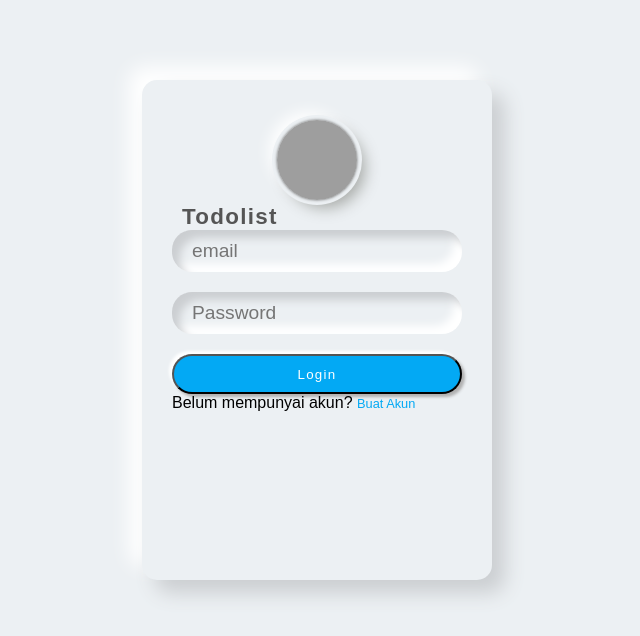
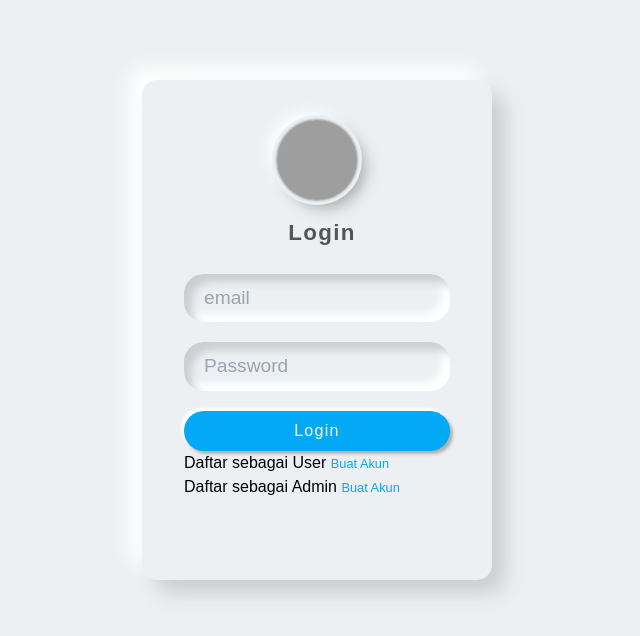
Before and after one commit to PBP-G20Project/pusat-pengaduan, a Django app: page /login/ in a window 1280 px wide. Shown: the top 636 px of the page, without its empty margins (323-963 px from the left). Run offline with Django 4.2, Linux system fonts and the light colour scheme; some libraries are stand-ins or nearby versions; grey boxes are pictures that could not be loaded.

Commit message:
tambah styling

```diff
--- a/login_things/templates/login.html
+++ b/login_things/templates/login.html
@@ -11,7 +11,7 @@
         <img  src="https://i.postimg.cc/YjKpG3qm/task.png">
     </div>
     <div class="text-center mt-4 name">
-        Todolist
+        Login
     </div>
     <form class="p-3 mt-3" method="POST">
         <div class="form-field d-flex align-items-center">
@@ -24,7 +24,10 @@
             <input type="password" name="password" placeholder="Password" class="form-control">
         </div>
         <input class="btn btn-primary" type="submit" value="Login">
-        Belum mempunyai akun? <a href="{% url 'login:register_user' %}">Buat Akun</a>
+        <br>
+        Daftar sebagai User <a href="{% url 'login:register_user' %}">Buat Akun</a>
+        <br>
+        Daftar sebagai Admin <a href="{% url 'login:register_admin' %}">Buat Akun</a>
     </form>
 </div>
 
--- a/templates/base.html
+++ b/templates/base.html
@@ -6,6 +6,7 @@
   <meta charset="UTF-8">
   <meta name="viewport" content="width=device-width, initial-scale=1.0">
   <link rel="stylesheet" href="{% static 'css/style.css' %}">
+  <script src="https://cdn.tailwindcss.com"></script>
   {% block meta %}
   {% endblock meta %}
 </head>
```
Also changed, not shown: login_things/models.py (+7 -1 lines), login_things/templates/register.html (+12 -1 lines), login_things/migrations/0004_alter_user_nik.py (added).
